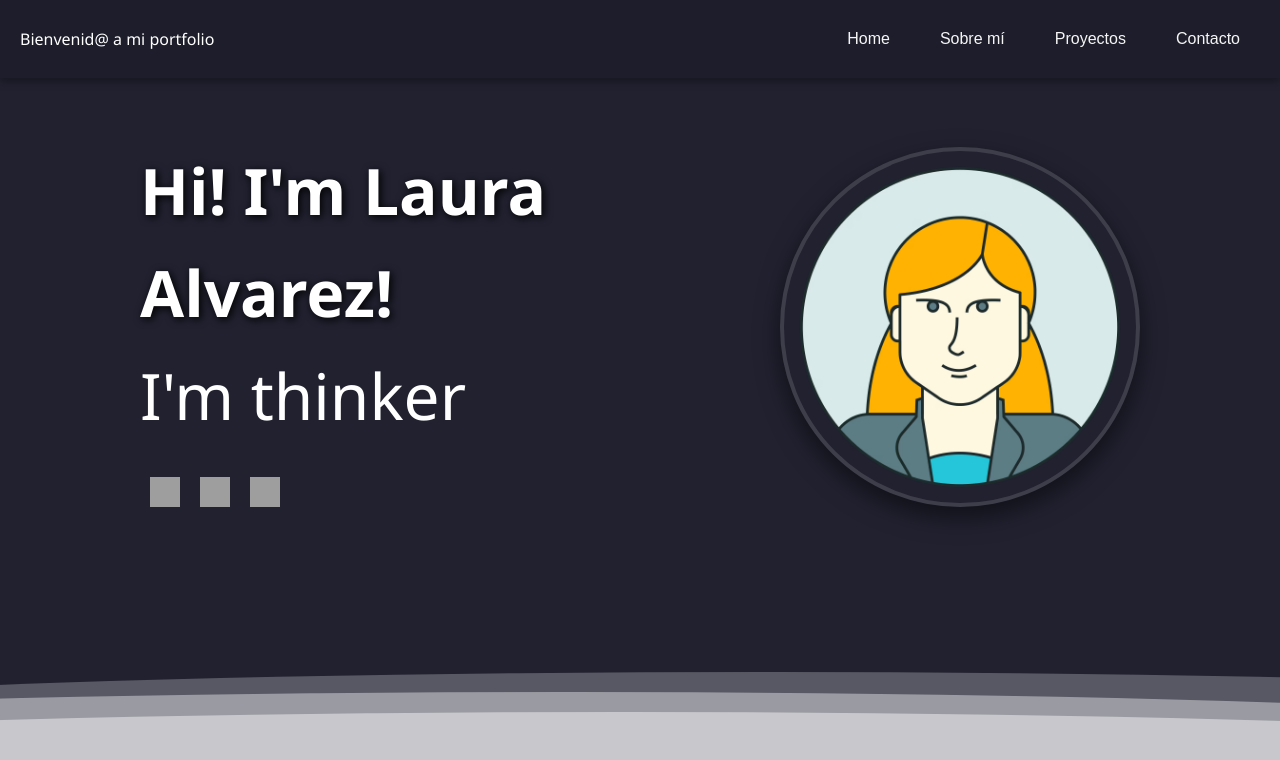
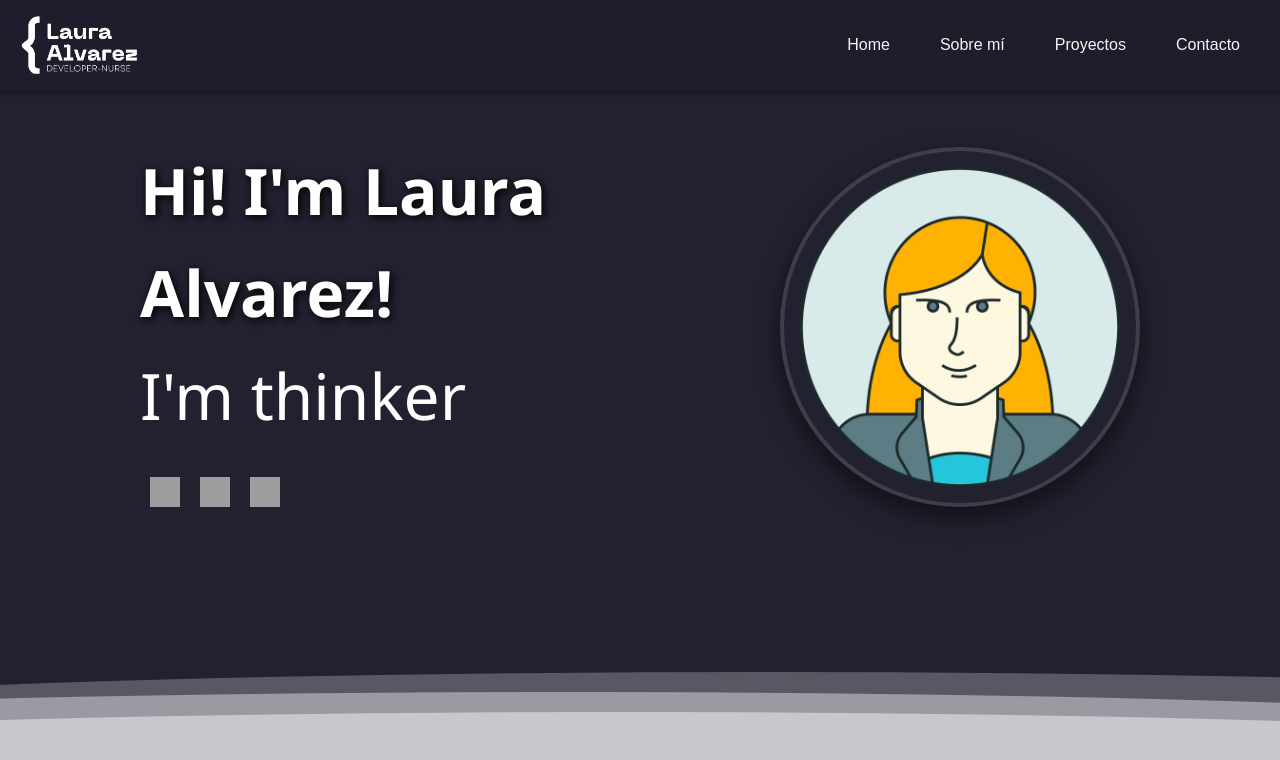
Before and after one commit to LauraAlvarezZunino/portfolio, a plain HTML site: page index.html in a window 1280 px wide. Drawn offline with Linux system fonts and the light colour scheme; grey boxes are pictures that could not be loaded.

Commit message:
agrego favicon e img en nav

```diff
--- a/css/styles.css
+++ b/css/styles.css
@@ -13,7 +13,7 @@
   line-height: 1.6;
 }
 
-/*----------------------- HEADER Y NAV---------------------------- */
+/*---------------- HEADER Y NAV--------------- */
 .header {
   position: fixed; /*fijo*/
   top: 0;
@@ -35,6 +35,12 @@
 .nav {
   display: flex;
   gap: 10px;
+}
+.imgnav{
+height: 70px;
+ margin:0px;
+
+ display: flex;
 }
 
 .botones {
--- a/index.html
+++ b/index.html
@@ -4,7 +4,10 @@
 <head>
   <meta charset="UTF-8" />
   <meta name="viewport" content="width=device-width, initial-scale=1.0" />
-  <title>SPA</title>
+  <title>Portfolio</title>
+<link rel="icon" href="img/favicon.png" type="image/x-icon">
+
+
   <link rel="stylesheet" href="css/styles.css" />
   <script defer src="js/script.js"></script>
 </head>
--- a/js/script.js
+++ b/js/script.js
@@ -3,6 +3,7 @@ function mainContent() {
   if (mainElement) {
     mainElement.innerHTML = ""; // hay que limpiar el contenido anterior
     return mainElement;
+
   }
 
   // Si no existe, lo crea
@@ -22,8 +23,14 @@ function crearHeader() {
   const sectionHeader = document.createElement("section");
   sectionHeader.classList.add("sectionHeader");
 
-  const textoHeader = crearTexto("Bienvenid@ a mi portfolio", "textoHeader");
-  sectionHeader.appendChild(textoHeader);
+  //const textoHeader = crearTexto("Bienvenid@ a mi portfolio", "textoHeader");
+  //sectionHeader.appendChild(textoHeader);
+
+  const imgnav = document.createElement("img");
+  imgnav.classList.add("imgnav");
+  imgnav.src = './img/imgnav.png';
+  imgnav.alt = 'Foto de nav';
+
 
   const nav = document.createElement("nav");
   nav.classList.add("nav");
@@ -31,9 +38,10 @@ function crearHeader() {
   const botonSobreMi = crearBoton("Sobre mí", crearSobreMi);
   const botonProyectos = crearBoton("Proyectos", crearProyectos);
   const botonContacto = crearBoton("Contacto", crearContacto);
-const botonHome= crearBoton("Home",crearInicio);
-nav.appendChild(botonHome);
-nav.appendChild(botonSobreMi);
+  const botonHome = crearBoton("Home", crearInicio);
+  sectionHeader.appendChild(imgnav);
+  nav.appendChild(botonHome);
+  nav.appendChild(botonSobreMi);
   nav.appendChild(botonProyectos);
   nav.appendChild(botonContacto);
 
@@ -78,6 +86,8 @@ function crearInicio() {
 
   main.appendChild(inicio);
 }
+
+
 
 function crearSobreMi() {
   const main = mainContent();
```
Also changed, not shown: img/favicon.png (added), img/imgnav.png (added), img/nav.png (added).
